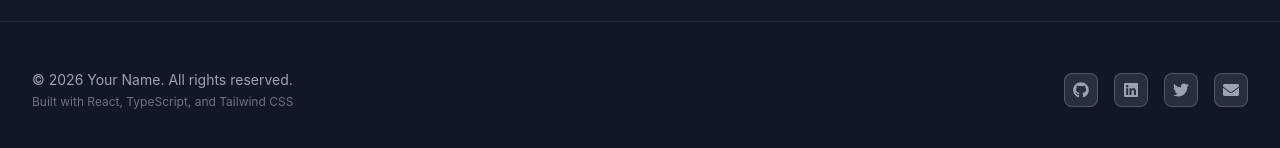
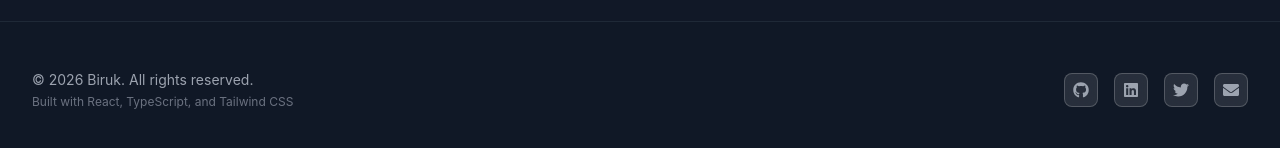
Before and after one commit to birukhabte/MyPersonalPortfolio, a React (Vite) app: page / in a window 1280 px wide. Shown: the part 6878-7026 px from the top of the page. Built offline with nearby package versions, Linux system fonts and the light colour scheme.

Commit message:
footer updated

```diff
--- a/src/components/Footer.tsx
+++ b/src/components/Footer.tsx
@@ -27,7 +27,7 @@ const Footer = () => {
         <div className="flex flex-col md:flex-row items-center justify-between gap-6">
           <div className="text-center md:text-left">
             <p className="text-gray-400 text-sm">
-              © {currentYear} Your Name. All rights reserved.
+              © {currentYear} Biruk. All rights reserved.
             </p>
             <p className="text-gray-500 text-xs mt-1">
               Built with React, TypeScript, and Tailwind CSS
```
